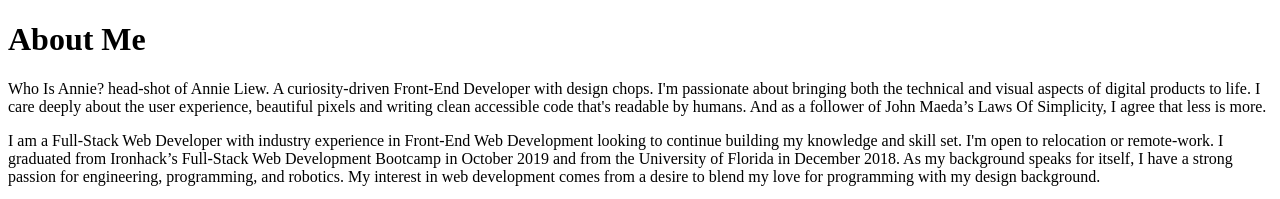
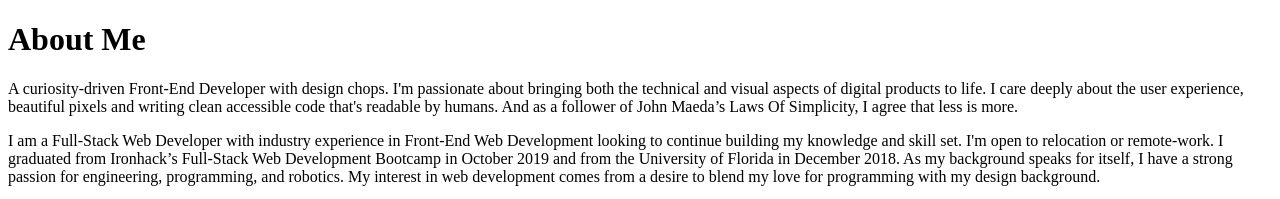
Before and after one commit to elba3184/Portfolio-Site, a Gatsby site: page /About in a window 1280 px wide. Shown: the top 199 px of the page. Built offline with nearby package versions, Linux system fonts and the light colour scheme; Gatsby itself is replaced by a stand-in of ours.

Commit message:
Update on index.html

```diff
--- a/src/pages/About.js
+++ b/src/pages/About.js
@@ -6,7 +6,7 @@ const About = () => {
     <div>
       <h1>About Me</h1>
       <p>
-        Who Is Annie? head-shot of Annie Liew. A curiosity-driven Front-End
+      A curiosity-driven Front-End
         Developer with design chops. I'm passionate about bringing both the
         technical and visual aspects of digital products to life. I care deeply
         about the user experience, beautiful pixels and writing clean accessible
```
